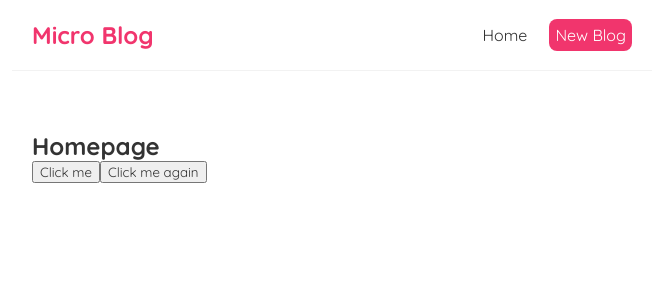
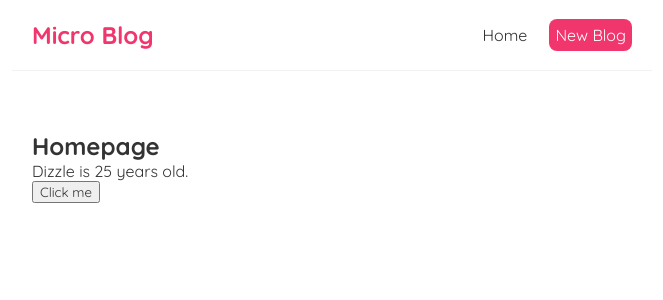
Before and after one commit to DavidTunnell/microblog-react, a React (Create React App) app: page / in a window 1280 px wide. Shown: the top 300 px of the page, without its empty margins (308-971 px from the left). Built offline with nearby package versions, Linux system fonts and the light colour scheme.

Commit message:
added state hooks to home

```diff
--- a/src/Home.js
+++ b/src/Home.js
@@ -1,25 +1,25 @@
+import { useState } from "react";
+
 const Home = () => {
+    //the state of a component refers to the data being used by a component at a point in time
+    //you must use state and not variables because it wont update the page
+    //this is because you must use reactive variables (variables that react looks at to check/watch for state change)
+    //this is done using hooks (useState hook in particular)
+    const [name, setName] = useState("Dizzle");
+    const [age, setAge] = useState(25);
+
     const handleClick = (e) => {
-        console.log(e);
-    };
-
-    const handleClickAgain = (e, name) => {
-        console.log(name);
-        console.log(e.target);
+        setName("Dizzle Tizzle"); //this set update is reactive
+        setAge(30);
     };
 
     return (
         <div className="home">
             <h2>Homepage</h2>
+            <p>
+                {name} is {age} years old.
+            </p>
             <button onClick={handleClick}>Click me</button>
-            <button
-                //wrap the click handler in an anonymous arrow function to pass a parameter without it auto running
-                onClick={(e) => {
-                    handleClickAgain(e, "Dizzle");
-                }}
-            >
-                Click me again
-            </button>
         </div>
     );
 };
```
